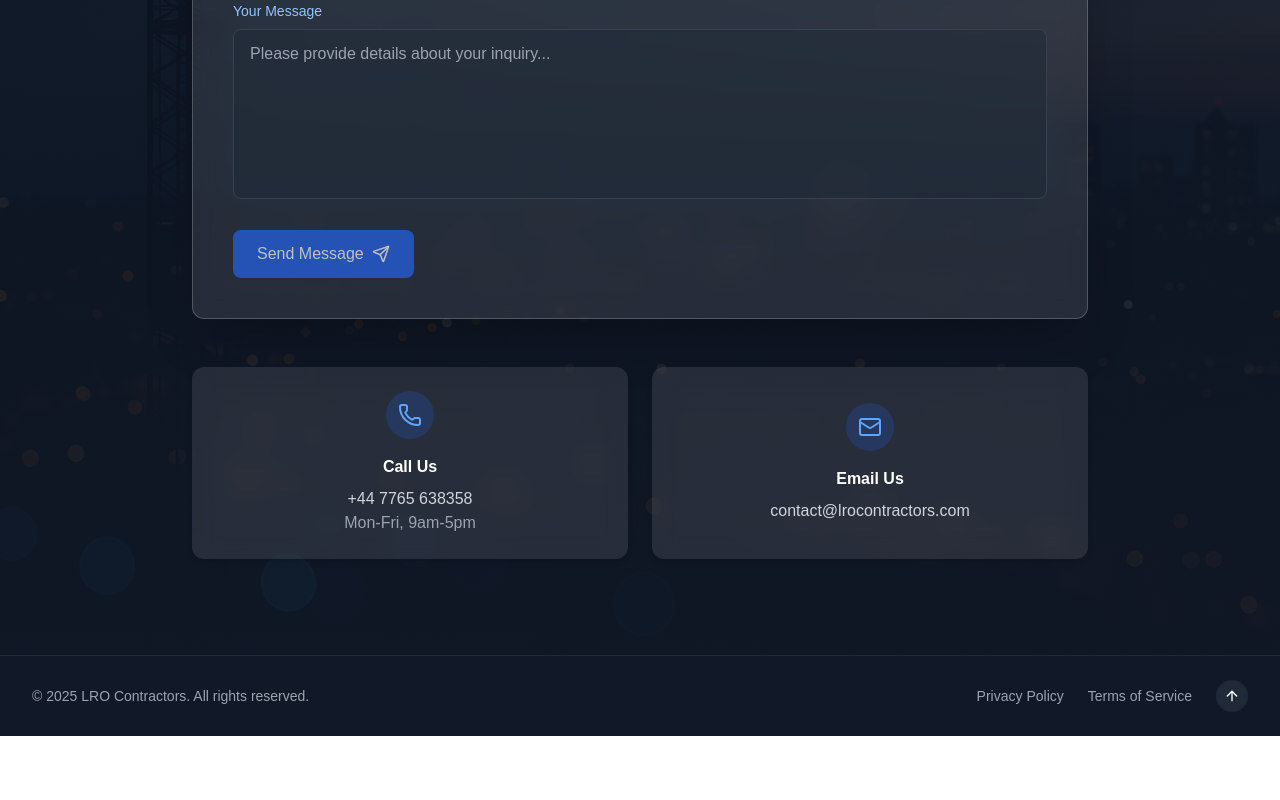
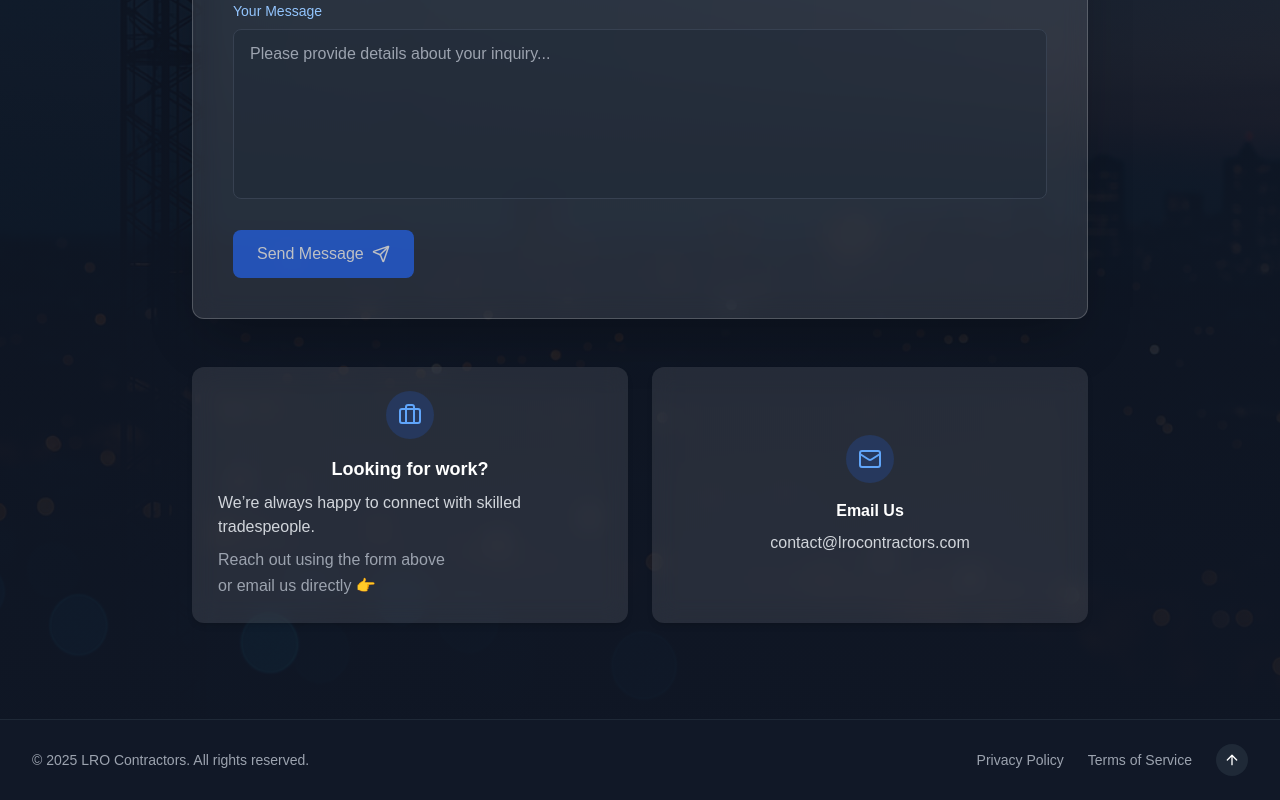
Before and after one commit to joshnev/lro-website, a Next.js app: page / in a window 1280 px wide. Shown: the part 4217-5017 px from the top of the page. Before the commit the page ends 4953 px from the top, so only its background shows below. Built offline with nearby package versions, Linux system fonts and the light colour scheme.

Commit message:
Improve job enquiry card layout and text alignment

```diff
--- a/components/ContactForm.jsx
+++ b/components/ContactForm.jsx
@@ -1,6 +1,13 @@
 "use client";
 import React, { useState, useMemo, useRef } from "react";
-import { Mail, Phone, Send, User, MessageSquare } from "lucide-react";
+import {
+  Mail,
+  Phone,
+  Send,
+  User,
+  MessageSquare,
+  Briefcase,
+} from "lucide-react";
 
 const isEmail = (v) => /^[^\s@]+@[^\s@]+\.[^\s@]+$/.test(v || "");
 
@@ -358,14 +365,26 @@ export function ContactForm() {
 
           {/* Contact Information Separate Cards */}
           <div className="grid grid-cols-1 gap-6 mt-12 sm:grid-cols-2">
-            {/* Call Us */}
             <div className="flex flex-col items-center justify-center p-6 text-center shadow-md backdrop-blur-md bg-white/10 rounded-xl">
               <div className="flex items-center justify-center w-12 h-12 mb-4 rounded-full bg-blue-600/20">
-                <Phone size={24} className="text-blue-400" />
+                <Briefcase size={24} className="text-blue-400" />
               </div>
-              <h3 className="mb-2 font-semibold text-white">Call Us</h3>
-              <p className="text-gray-300">+44 7765 638358</p>
-              <p className="text-gray-400">Mon-Fri, 9am-5pm</p>
+
+              <h3 className="mb-2 text-lg font-semibold text-white">
+                Looking for work?
+              </h3>
+
+              <div className="max-w-sm text-left">
+                <p className="text-gray-300">
+                  We’re always happy to connect with skilled tradespeople.
+                </p>
+
+                <p className="mt-2 leading-relaxed text-gray-400">
+                  Reach out using the form above{" "}
+                  <br className="hidden sm:block" />
+                  or email us directly <span className="inline-block">👉</span>
+                </p>
+              </div>
             </div>
 
             {/* Email Us */}
```
